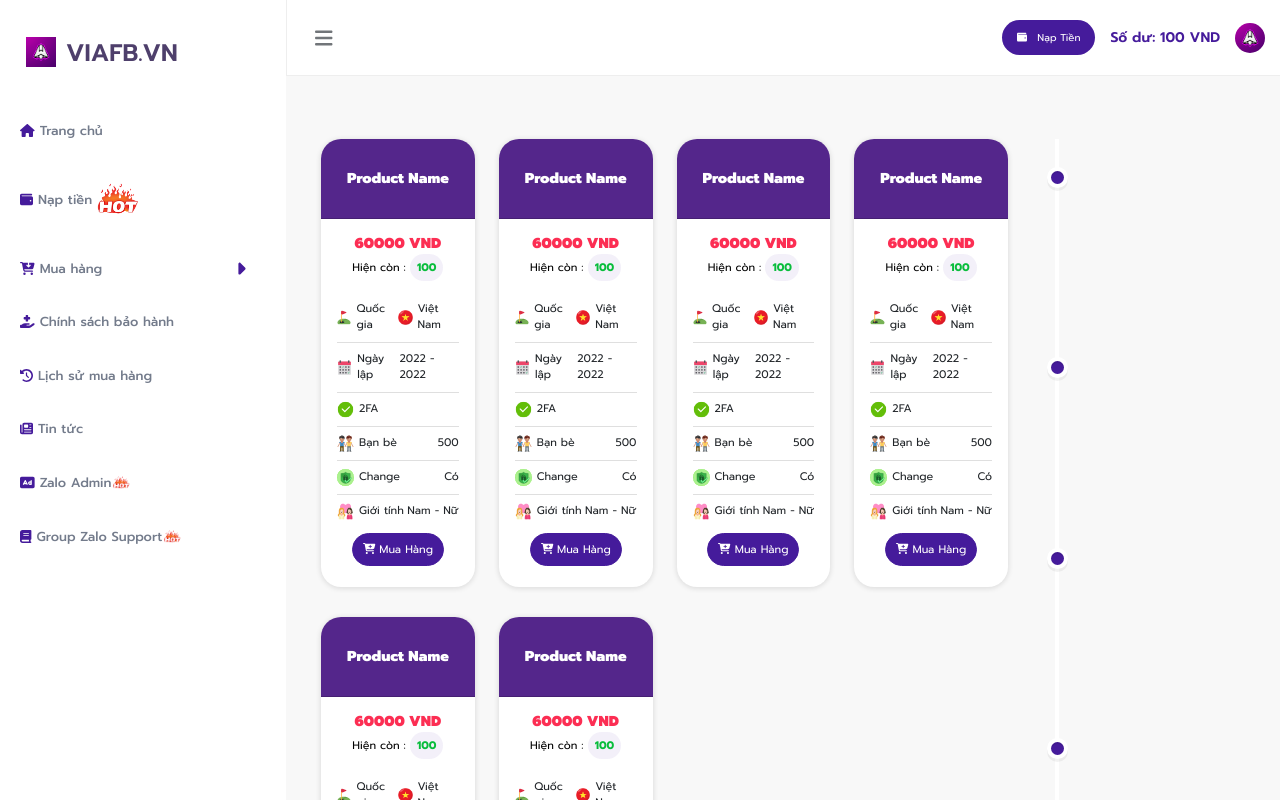
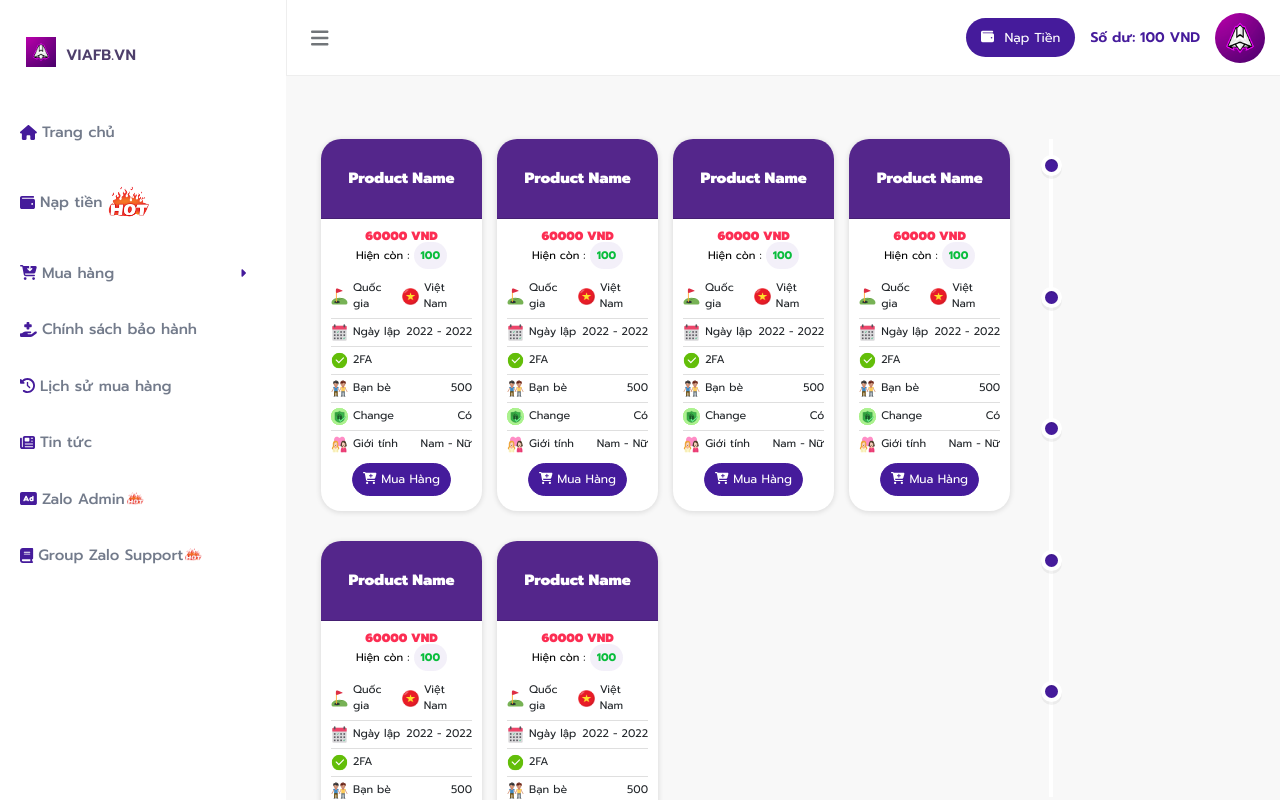
Before and after one commit to d-tech-team/NextJs_ViaFb, a Next.js app: page /category/1 in a window 1280 px wide. Shown: the top 800 px of the page. Built offline with nearby package versions, Linux system fonts and the light colour scheme.

Commit message:
code (#10)

```diff
--- a/components/Header/Header.module.scss
+++ b/components/Header/Header.module.scss
@@ -16,13 +16,13 @@
 .right {
   display: flex;
   align-items: center;
-  font-size: 14px;
+  font-size: 1.4rem;
   .button_auth {
     padding: 8px 15px !important;
     border-radius: 30px;
     text-transform: uppercase;
     margin-left: 15px;
-    font-size: 13px;
+    font-size: 1.3rem;
 
     &:first-child {
       background-color: #fc2e53;
@@ -58,10 +58,19 @@
     height: 53px;
     position: relative;
   }
+  #dropdown_profile + div {
+    border-radius: 20px;
+    border: 1px solid rgba(204, 204, 204, 0.2);
+    top: var(--header-height);
+    box-shadow: 0 1px 5px rgba(204, 204, 204, 0.2) ;
+    padding: 5px 0;
+    overflow: hidden;
+  }
   .deposit a {
     background-color: var(--primary);
     border-radius: 20px;
     color: #fff;
+    font-size: 1.5rem;
 
     svg {
       margin-right: 10px;
@@ -73,14 +82,14 @@
   }
 
   .subMenu span {
-    font-size: 12px;
+    font-size: 1.5rem;
   }
   .subMenu:hover {
     background-color: #f5f5f5;
     width: 100%;
   }
   .subMenu {
-    padding: 5px !important;
+    padding: 10px  15px !important;
   }
 }
 
@@ -103,8 +112,8 @@
       font-size: 11px;
     }
     #dropdown_profile {
-      width: 30px;
-      height: 30px;
+      width: 50px;
+      height: 50px;
     }
 
     & .item a,
@@ -115,7 +124,7 @@
 
     .deposit a {
       border-radius: 20px;
-      font-size: 10px;
+      font-size: 1.3rem;
     }
   }
 }
--- a/components/Menu/MenuItem/index.module.scss
+++ b/components/Menu/MenuItem/index.module.scss
@@ -9,7 +9,7 @@
         color: var(--primary);
         font-weight: 500;
         line-height: 1.5;
-        font-size: 13px;
+        font-size: 1.5rem;
         position: relative;
 
         &::before {
@@ -68,26 +68,36 @@
             color: var(--text-gray);
             display: flex;
             justify-content: space-between;
-            color: var(--green);
+            color: #759791;
+            font-size: 1.2rem;
+            -webkit-transition: all 0.5s;
+            -ms-transition: all 0.5s;
+            transition: all 0.5s;
 
+            .menu_subtitle {
+                margin-left: 10px;
+            }
 
             &:hover {
                 color: var(--primary);
+                padding-left: 60px;
             }
 
             &::before {
                 content: "";
-                height: 1.5px;
-                width: 5px;
+                height: 2px;
+                width: 10px;
                 background: var(--text-gray);
                 opacity: 0.5;
                 position: absolute;
                 left: 30px;
                 top: 50%;
+                border-radius: 20px;
                 transform: translateY(-50%);
-                -webkit-transition: all 0.5s;
-                -ms-transition: all 0.5s;
-                transition: all 0.5s;
+            }
+
+            &:hover::before {
+                width: 15px;
             }
         }
     }
@@ -103,10 +113,4 @@
         transition: all 0.5s;
     }
 
-    .menu_subtitle {
-        font-size: 0.75rem;
-        margin-left: 5px;
-        font-weight: 400;
-        color: #759791;
-    }
 }
--- a/components/Product/index.module.scss
+++ b/components/Product/index.module.scss
@@ -4,7 +4,7 @@
   border: none;
   border-radius: 20px;
   overflow: hidden;
-  font-size: 0.8rem;
+  font-size: 1.6rem;
   margin-bottom: 30px;
   box-shadow: 0 1px 5px 1px rgba(0, 0, 0, 0.1);
 
@@ -16,7 +16,7 @@
     display: flex;
     justify-content: center;
     align-items: center;
-    font-size: 0.9rem;
+    font-size: 1.5rem;
     padding: 8px 15px !important;
   }
 
@@ -24,7 +24,7 @@
     color: #fc2e53;
     font-weight: 900;
     text-align: center;
-    font-size: 0.9rem;
+    font-size: 1.2rem;
   }
 
   .available {
@@ -72,7 +72,7 @@
     color: #ffffff;
     display: inline-block;
     font-family: Prompt;
-    font-size: 11px;
+    font-size: 1.2rem;
     line-height: 17.073px;
     padding: 7px 10px;
     text-align: center;
--- a/styles/globals.scss
+++ b/styles/globals.scss
@@ -18,6 +18,7 @@ body {
   font-family: "Prompt", sans-serif;
   color: black;
   background: #f8f8f8;
+  font-size: 10px;
 }
 
 a {
```
Also changed, not shown: components/BlogItem/index.module.scss (+26 -26 lines).
